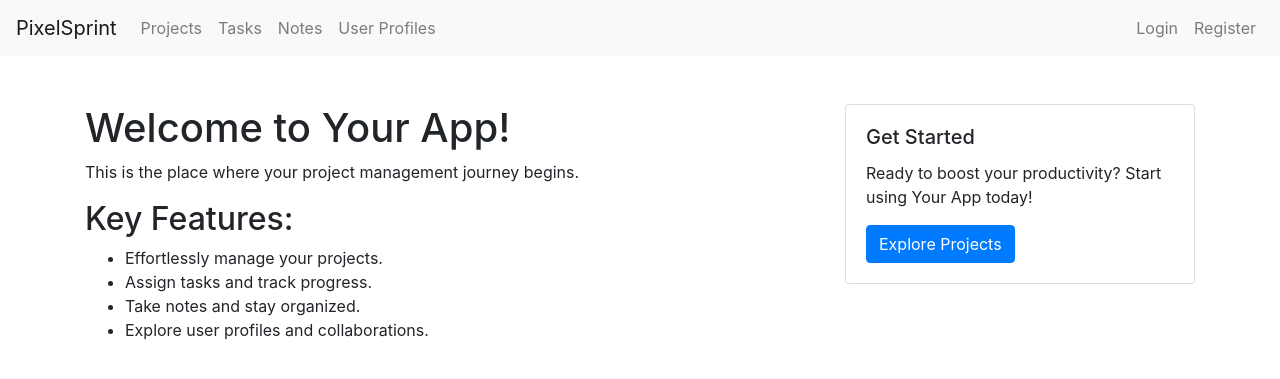
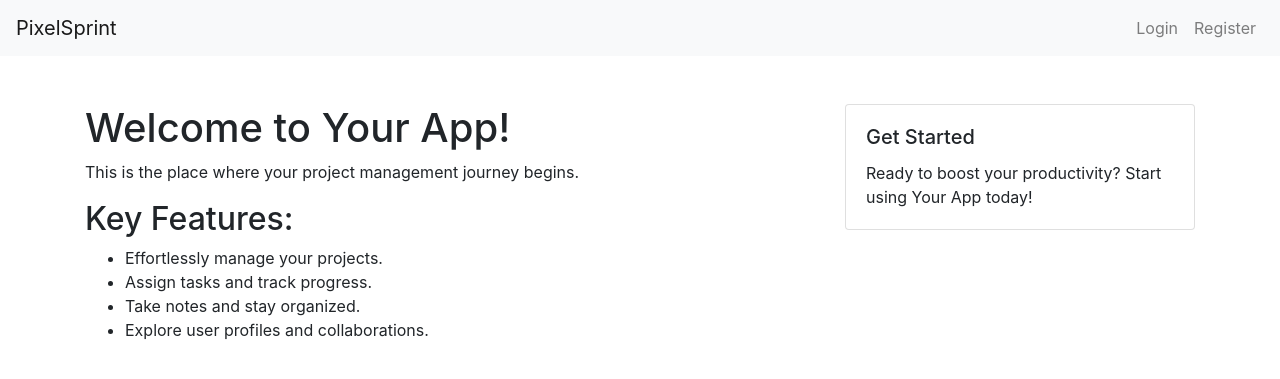
Before and after one commit to tigerlero/PixelSprint, a Django app: page / in a window 1280 px wide. Shown: the top 379 px of the page. Run offline with Django 5.2, Linux system fonts and the light colour scheme; some libraries are stand-ins or nearby versions.

Commit message:
require login to explore

```diff
--- a/project/templates/base.html
+++ b/project/templates/base.html
@@ -19,6 +19,8 @@
         </button>
         <div class="collapse navbar-collapse" id="navbarNav">
             <ul class="navbar-nav">
+                 <!-- Display links only if the user is authenticated -->
+            {% if user.is_authenticated %}
                 <li class="nav-item">
                     <a class="nav-link" href="{% url 'project_list' %}">Projects</a>
                 </li>
@@ -31,6 +33,7 @@
                 <li class="nav-item">
                     <a class="nav-link" href="{% url 'userprofile_list' %}">User Profiles</a>
                 </li>
+            {% endif %}
             </ul>
             <ul class="navbar-nav ml-auto">
                 {% if user.is_authenticated %}
--- a/project/templates/homepage.html
+++ b/project/templates/homepage.html
@@ -24,7 +24,7 @@
           <div class="card-body">
             <h5 class="card-title">Get Started</h5>
             <p class="card-text">Ready to boost your productivity? Start using Your App today!</p>
-            <a href="{% url 'project_list' %}" class="btn btn-primary">Explore Projects</a>
+            {% if user.is_authenticated %}<a href="{% url 'project_list' %}" class="btn btn-primary">Explore Projects</a>{% endif %}
           </div>
         </div>
       </div>
```
Also changed, not shown: db.sqlite3.
